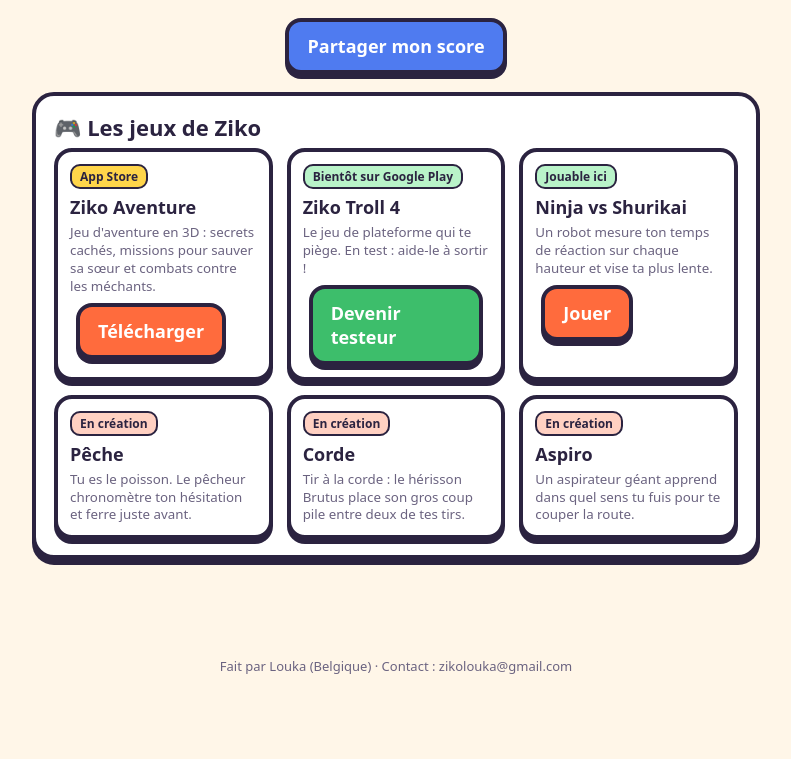
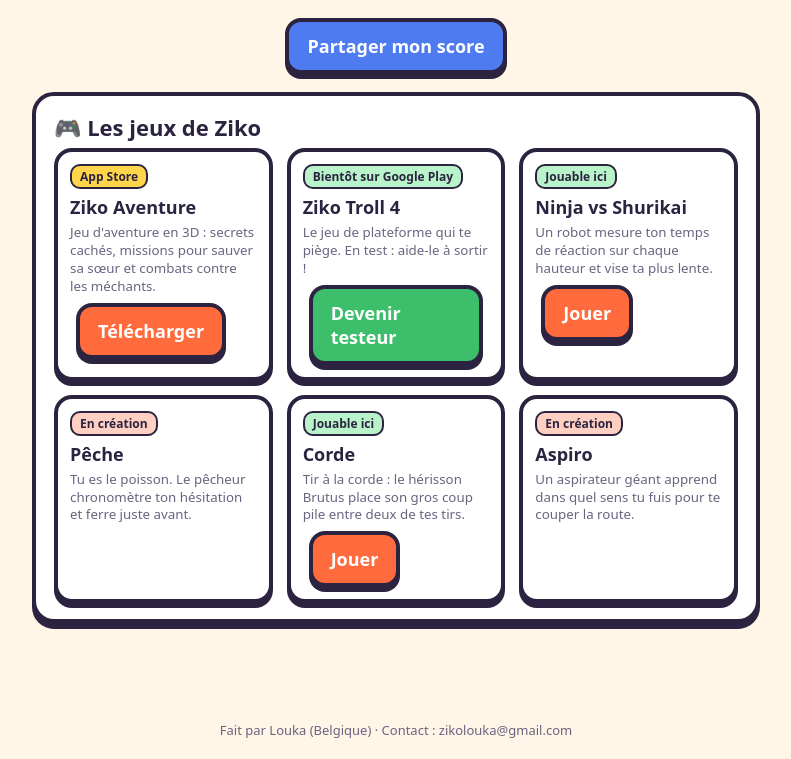
Before and after one commit to zikolc-cmd/zikolc-cmd.github.io, a plain HTML site: page games/index.html in a window 1280 px wide. Shown: the part 836-1595 px from the top of the page, without its empty margins (244-1035 px from the left). Before the commit the page ends 1531 px from the top, so only its background shows below. Drawn offline with Linux system fonts and the light colour scheme.

Commit message:
Update game status from 'En création' to 'Jouable ici'

```diff
--- a/games/index.html
+++ b/games/index.html
@@ -60,7 +60,7 @@ footer{text-align:center;color:#6B6380;font-size:13px;padding:20px}
       <div class="g1"><span class="tag t2">Bientôt sur Google Play</span><br><b>Ziko Troll 4</b><small>Le jeu de plateforme qui te piège. En test : aide-le à sortir !</small><a class="btn g" href="../testeur/">Devenir testeur</a></div>
       <div class="g1"><span class="tag t2">Jouable ici</span><br><b>Ninja vs Shurikai</b><small>Un robot mesure ton temps de réaction sur chaque hauteur et vise ta plus lente.</small><a class="btn" href="ninja.html">Jouer</a></div>
       <div class="g1"><span class="tag t3">En création</span><br><b>Pêche</b><small>Tu es le poisson. Le pêcheur chronomètre ton hésitation et ferre juste avant.</small></div>
-      <div class="g1"><span class="tag t3">En création</span><br><b>Corde</b><small>Tir à la corde : le hérisson Brutus place son gros coup pile entre deux de tes tirs.</small></div>
+      <div class="g1"><span class="tag t2">Jouable ici</span><br><b>Corde</b><small>Tir à la corde : le hérisson Brutus place son gros coup pile entre deux de tes tirs.</small><a class="btn" href="corde.html">Jouer</a></div>
       <div class="g1"><span class="tag t3">En création</span><br><b>Aspiro</b><small>Un aspirateur géant apprend dans quel sens tu fuis pour te couper la route.</small></div>
     </div>
   </div>
```
